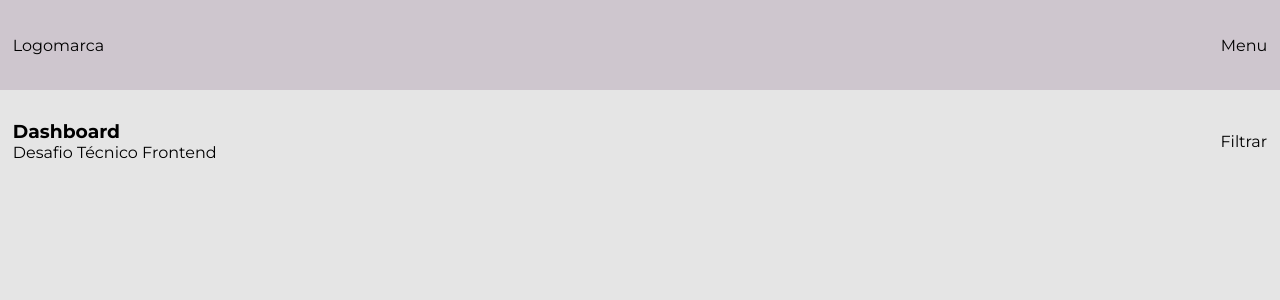
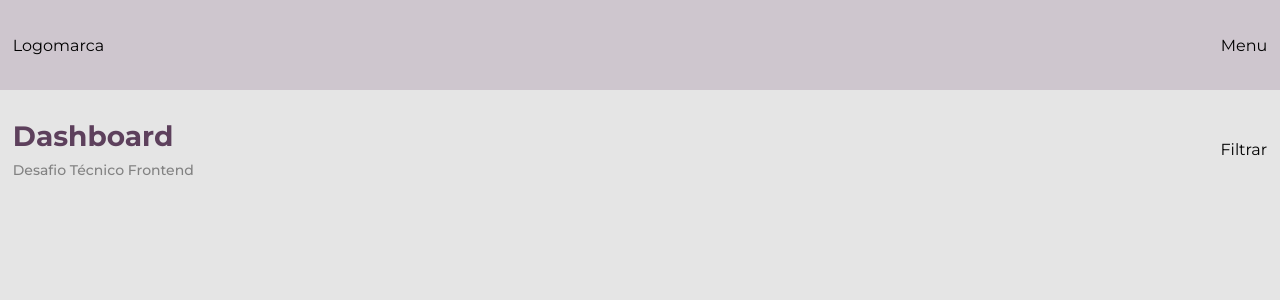
Before and after one commit to luizsantos85/teste-minehr, a React (Create React App) app: page / in a window 1280 px wide. Shown: the top 300 px of the page. Built offline with nearby package versions, Linux system fonts and the light colour scheme.

Commit message:
implementacao do componente Page Title

```diff
--- a/src/App.js
+++ b/src/App.js
@@ -1,7 +1,7 @@
-import './GlobalStyle.css';
 import { BrowserRouter } from 'react-router-dom';
 import { Header } from './components/Header'
 import { Content } from './components/Content';
+import './GlobalStyle.css';
 
 function App() {
   return (
--- /dev/null
+++ b/src/components/PageTitle/index.js
@@ -0,0 +1,10 @@
+import styles from "./styles.module.css";
+
+export const PageTitle = (props) => {
+   return (
+      <div className={styles.pageTitle}>
+         <h1>{props.title}</h1>
+         <p>{props.subtitle}</p>
+      </div>
+   );
+};
--- /dev/null
+++ b/src/components/PageTitle/styles.module.css
@@ -0,0 +1,13 @@
+.pageTitle h1 {
+   font-weight: 700;
+   font-size: 28px;
+   color: #5d405c;
+   line-height: 2rem;
+   margin-bottom: 10px;
+}
+.pageTitle p {
+   font-weight: 500;
+   font-size: 14px;
+   color: #828282;
+   line-height: 1rem;
+}
--- a/src/pages/Dashboard/index.js
+++ b/src/pages/Dashboard/index.js
@@ -1,12 +1,15 @@
+import { PageTitle } from "../../components/PageTitle";
 import styles from "./styles.module.css";
 
 export const Dashborad = () => {
    return (
-      <section className={`${styles.contentDash} container`}>
+      <section className={styles.contentDash}>
          <div className={styles.headerDash}>
             <div>
-               <h1>Dashboard</h1>
-               <p>Desafio Técnico Frontend</p>
+               <PageTitle
+                  title="Dashboard"
+                  subtitle="Desafio Técnico Frontend"
+               />
             </div>
 
             <button>Filtrar</button>
--- a/src/pages/Dashboard/styles.module.css
+++ b/src/pages/Dashboard/styles.module.css
@@ -1,7 +1,6 @@
 .contentDash{
-   display: flex;
-   padding-top: 30px;
-   flex: 1;
+   width: 100%;
+   padding: 30px 1%;
 }
 
 .headerDash{
```
